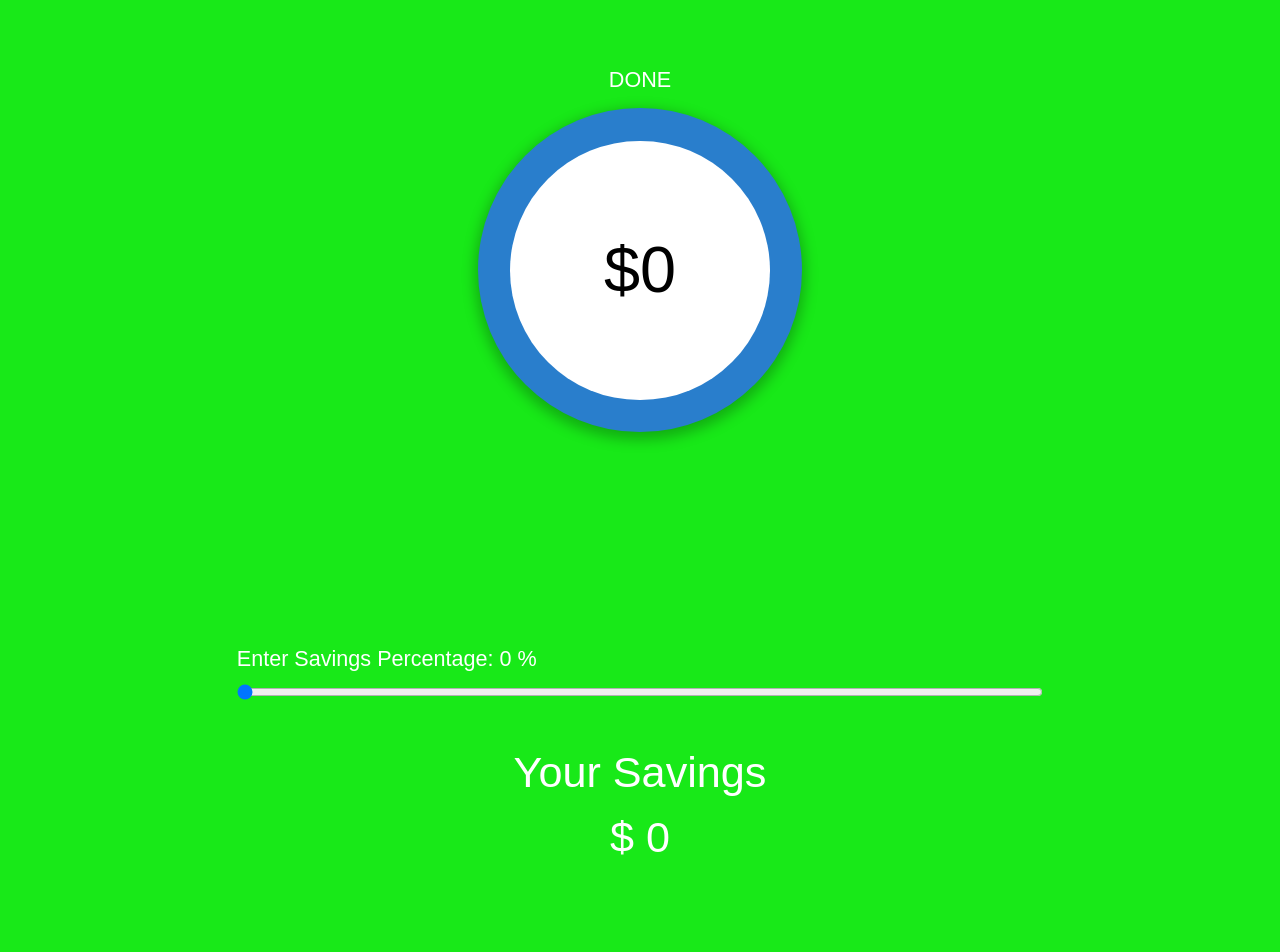
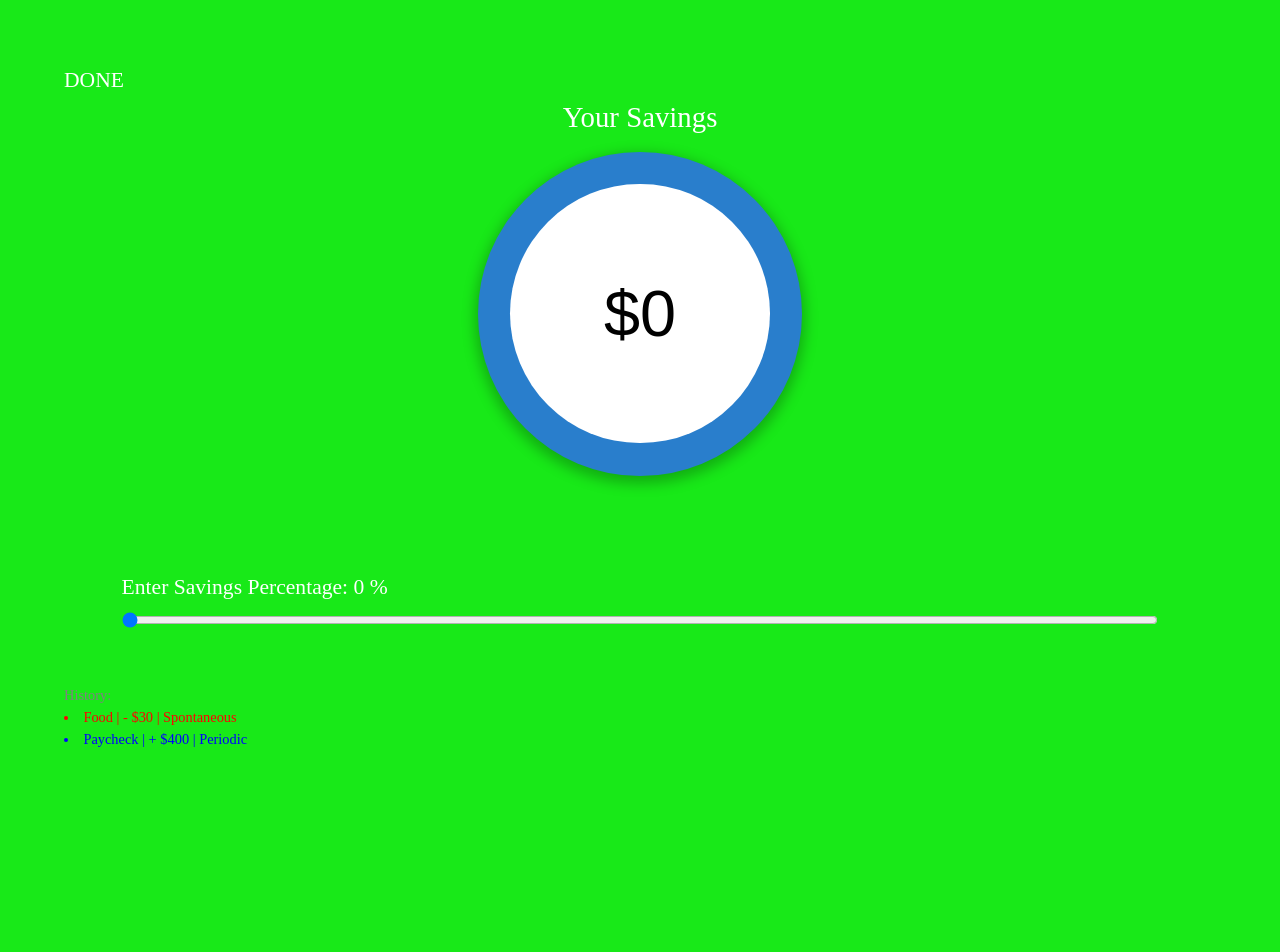
Before and after one commit to argentinoj/budg-it, a React (Create React App) app: page /mp in a window 1280 px wide. Shown: the top 952 px of the page. After the commit the page ends 814 px from the top, so only its background shows below. Built offline with nearby package versions, Linux system fonts and the light colour scheme.

Commit message:
working on making components work together

```diff
--- a/src/App.js
+++ b/src/App.js
@@ -7,12 +7,28 @@ import logo from './logo.svg';
 import './App.css';
 
 class App extends Component {
+
+  constructor(props){
+    super(props);
+    this.state = ({
+      total_amount_managment: 0,
+    });
+    this.setTotalAmount = this.setTotalAmount.bind(this);
+  }
+
+  setTotalAmount(t_Amount){
+    this.setState({total_amount_managment: t_Amount});
+  }
+
   render() {
     return (
       <Router>
         <Switch>
-          <Route exact path = "/" component = {HomePage}/>
-          <Route path = "/mp" component = {ManagementPage}/>
+          <Route exact path = "/"
+            render = {(props) => <HomePage/>}/>
+
+          <Route path = "/mp"
+            render = {(props) => <ManagementPage/>}/>
         </Switch>
       </Router>
     );
--- a/src/components/HomePage.js
+++ b/src/components/HomePage.js
@@ -4,10 +4,10 @@ import {ManagementPage} from './ManagementPage';
 import './HomePage.css';
 
 export class HomePage extends Component{
-    constructor(){
-        super();
+    constructor(props){
+        super(props);
         this.state = ({
-            wallet: 25000,
+            wallet: 15000,
             wallet_sign: "+",
             redirect: false,
         });
@@ -23,6 +23,7 @@ export class HomePage extends Component{
 
     placeHolder = () => {
         console.log("Will Route To Management Page");
+        this.props.setTotalAmount(this.state.wallet);
         this.setState({redirect: true})
     }
 
--- a/src/components/ManagementPage.css
+++ b/src/components/ManagementPage.css
@@ -6,20 +6,31 @@ body{
     color: white;
     font-size: 150%;
     text-align: left;
-    margin: 15%;
+    margin: 5%;
+    font-family: futura;
 }
 .SavingsDisplay{
     color: white;
     text-align: center;
     font-size: 200%;
     margin-top: 5%;
+    font-family: futura;
 }
 .TransactionTable{
     text-align: left;
     font-size: 100%;
+    font-family: futura;
 }.doneButton{
     color: white;
     font-size: 150%;
+    text-align: left;
+    width: 6%;
+    font-family: futura;
 }.doneButton:hover{
     cursor: pointer;
+    font-family: futura;
+}.yourSavings{
+    color: white;
+    font-size: 200%;
+    font-family: futura;
 }
--- a/src/components/ManagementPage.js
+++ b/src/components/ManagementPage.js
@@ -43,6 +43,7 @@ export class ManagementPage extends Component{
         return(
         <div>
             <div className = "doneButton" onClick = {this.route}>DONE</div>
+            <div className = "yourSavings">Your Savings</div>
             <div>
                 <div class="big">
                     <div class="pie pie--value pie--disc" style={{"--percent":this.state.chosen_savings_threshold,"--amount":(this.state.chosen_savings_threshold/100 * this.state.total_wallet_amount)}}></div>
@@ -52,16 +53,8 @@ export class ManagementPage extends Component{
                 <div class="form-group">
                     <label for="formControlRange">Enter Savings Percentage: {this.state.chosen_savings_threshold} %</label>
                     <input onChange = {this.setThreshold} type="range" defaultValue = "0" max = "100" class="form-control-range" id="formControlRange"></input>
+                </div>
 
-                    <div className = "SavingsDisplay">
-                        <div>Your Savings</div>
-                        <div style = {{color: this.state.savingsColor}} >
-                            $ {Number(this.state.chosen_savings_threshold/100 * this.state.total_wallet_amount).toFixed(0)}
-                        </div>
-
-                    </div>
-
-                </div>
                 <div class="TransactionTable">
                     <div align="left" style ={{color: "gray"}}>History:</div>
                     <div align="left" style ={{color: "black"}}> {this.transactionList.map((trans) => <li key = {trans.state.id} style={{color: trans.state.amount < 0 ? "red" : "blue"}}>
@@ -69,8 +62,7 @@ export class ManagementPage extends Component{
                         (trans.state.amount < 0 ? " - $" : " + $") +
                         String(Math.abs(trans.state.amount)) + " | " +
                          (trans.state.spontaneous ? "Spontaneous" : "Periodic")} </li>)} </div>
-
-                    </div>
+                </div>
             </form>
 
 
```
